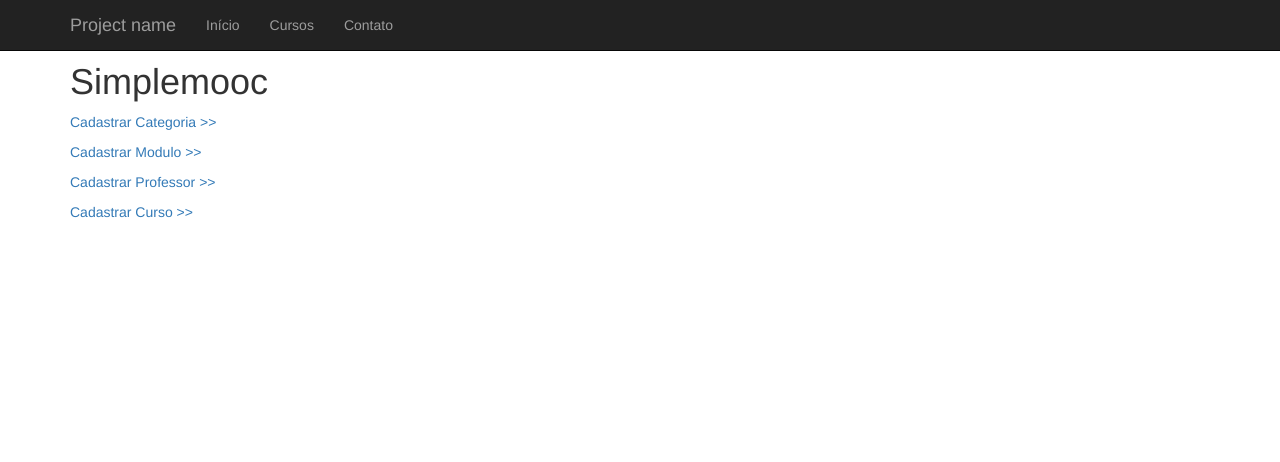
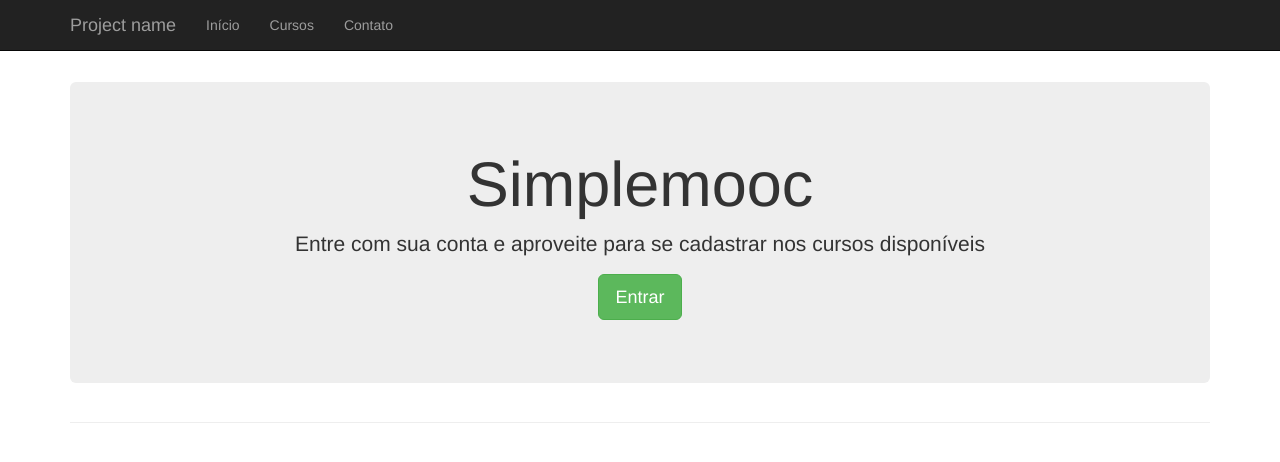
Before and after one commit to juliotoscano/amadeus, a Django app: page / in a window 1280 px wide. Shown: the top 462 px of the page. Run offline with Django 3.2, Linux system fonts and the light colour scheme; some libraries are stand-ins or nearby versions.

Commit message:
Realizando o layout para o CRUD

```diff
--- a/simplemooc/templates/base.html
+++ b/simplemooc/templates/base.html
@@ -1,5 +1,6 @@
 {% load static %}
 <html lang="en">
+
   <head>
     <meta charset="utf-8">
     <meta http-equiv="X-UA-Compatible" content="IE=edge">
@@ -10,7 +11,13 @@
     <!-- Bootstrap -->
     <link href="{% static 'css/bootstrap.min.css' %}" rel="stylesheet">
   </head>
+
   <body>
+
+    <header id="header" class="">
+
+    </header><!-- /header -->
+
      <nav class="navbar navbar-inverse navbar-fixed-top">
       <div class="container">
         <div class="navbar-header">
@@ -35,14 +42,17 @@
       </div>
     </nav>
 
-    <div class="container" style="margin-top: 3em;">
 
-      <div class="starter-template">
-        {% block content %}
+      <div class="container" style="margin-top: 3em;">
+        <div class="starter-template">
+          {% block content %}
 
-        {% endblock %}
-      </div>
+          {% endblock %}
+        </div>
+      </div><!-- /.container -->
 
-    </div><!-- /.container -->
+    <footer>
+
+    </footer>
   </body>
 </html>
--- a/simplemooc/templates/index.html
+++ b/simplemooc/templates/index.html
@@ -1,8 +1,10 @@
 {% extends "base.html" %}
 {% block content %}
-<h1>Simplemooc</h1>
-<p><a href="{% url "simplemooc:createCategory" %}">Cadastrar Categoria >></a></p>
-<p><a href="{% url "simplemooc:createModule" %}">Cadastrar Modulo >></a></p>
-<p><a href="{% url "simplemooc:createTeacher" %}">Cadastrar Professor >></a></p>
-<p><a href="{% url "simplemooc:createCourse" %}">Cadastrar Curso >></a></p>
+<div class="page-header">
+    <div class="jumbotron" align="center">
+        <h1>Simplemooc</h1>
+        <p>Entre com sua conta e aproveite para se cadastrar nos cursos disponíveis</p>
+        <p><a class="btn btn-lg btn-success" href="#" role="button">Entrar</a></p>
+    </div>
+</div>
 {% endblock%}
```
Also changed, not shown: simplemooc/templates/courses.html (+14 -3 lines).
